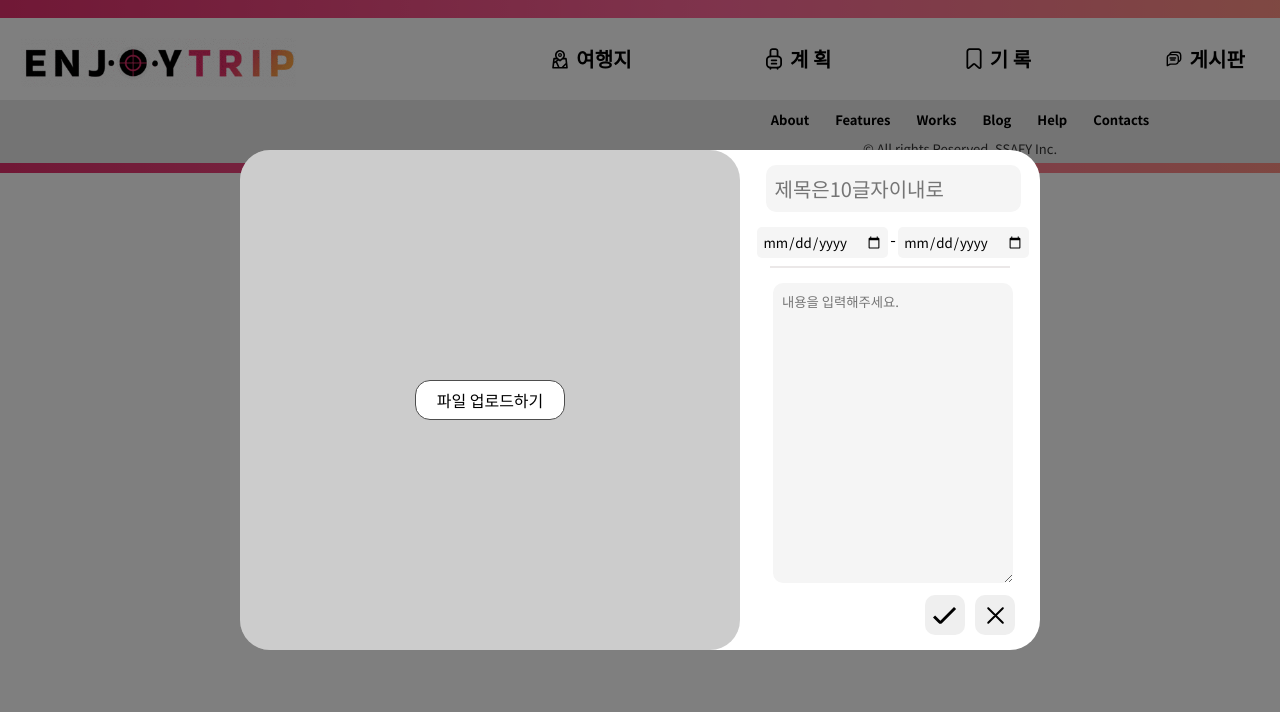
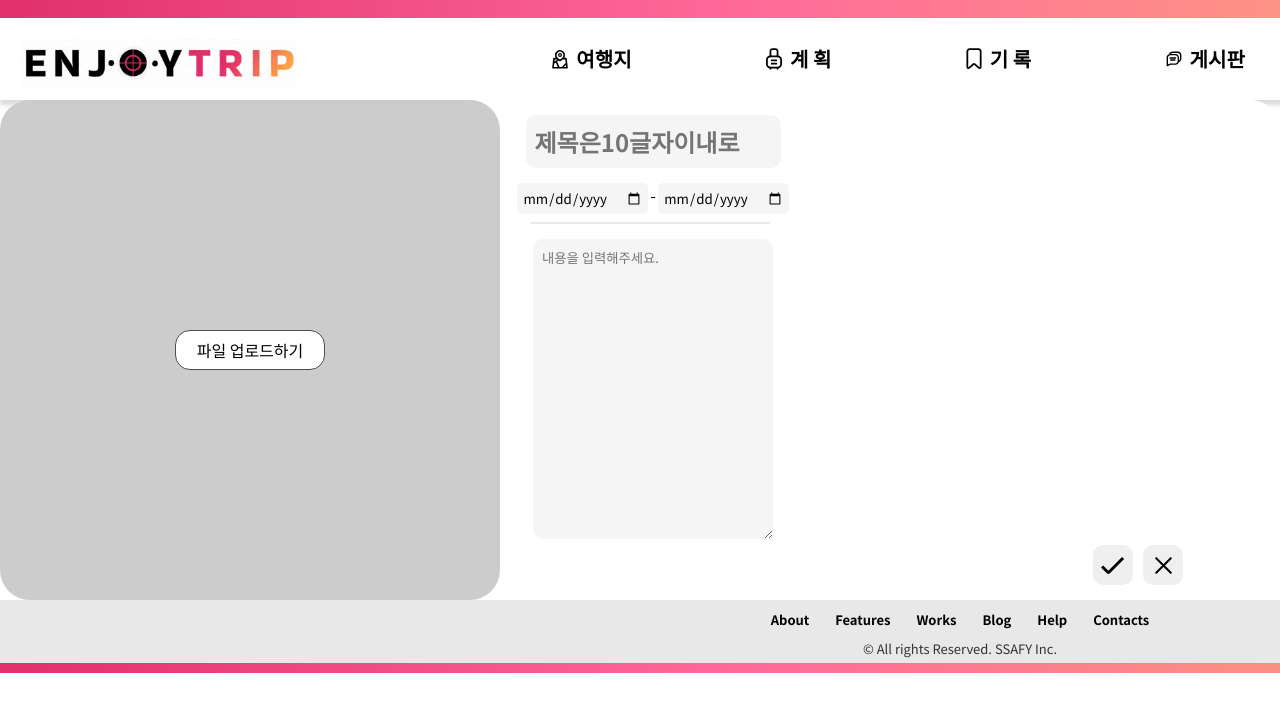
Before and after one commit to SSAFY9-CLASS6-Team7/Enjoy_Trip_Team7, a Vue app in the folder frontend/: page /history/create in a window 1280 px wide. Shown: the top 712 px of the page. Built offline with nearby package versions, Linux system fonts and the light colour scheme.

Commit message:
Fix : 모달 관련 컴포넌트 구조 변경

```diff
--- a/frontend/src/components/history/HistoryCreate.vue
+++ b/frontend/src/components/history/HistoryCreate.vue
@@ -1,6 +1,4 @@
 <template>
-  <div class="modal">
-    <div class="overlay" @click="emitCreateModalOff"></div>
   <div class="modal-card">
     <div class="img-area">
       <label for="file">
@@ -56,10 +54,9 @@
         <button class="createBtn" @click="checkValue">
           <img class="create-btn-vector" src="@/assets/common/check_icon_black.svg" />
         </button>
-          <button class="cancelBtn" @click="emitCreateModalOff">
+        <button class="cancelBtn" @click="emitModalOff">
           <img class="cancel-btn-vector" src="@/assets/common/x_icon.svg" />
         </button>
-        </div>
       </div>
     </div>
   </div>
@@ -81,9 +78,11 @@ export default {
   },
   props: {},
   methods: {
-    emitCreateModalOff() {
-      this.$emit('setCreateModal', false);
+    //모달창을 닫기
+    emitModalOff() {
+      this.$emit('emitModalOff');
     },
+    //파일 입력 관련한 체크 진행하기
     fileChange: function (e) {
       const files = e.target.files;
       let validation = true;
@@ -91,17 +90,17 @@ export default {
 
       if (files.length > 5) {
         validation = false;
-        message = `파일은 다섯 개만 등록 가능합니다.`;
+        message = `파일은 다섯 개만 등록 가능합니다. `;
       }
 
       for (let i = 0; i < files.length; i++) {
         if (files[i].size > 1024 * 1024 * 25) {
-          message = `${message} 파일은 용량은 25MB 이하만 가능합니다.`;
+          message = `${message} 파일은 용량은 25MB 이하만 가능합니다. `;
           validation = false;
         }
 
         if (files[i].type.indexOf('image') < 0) {
-          message = `${message} 이미지 파일만 업로드 가능합니다.`;
+          message = `${message} 이미지 파일만 업로드 가능합니다. `;
           validation = false;
         }
       }
@@ -113,7 +112,7 @@ export default {
         alert(message);
       }
     },
-    // 인풋 적절한지 체크
+    // 파일 외의 인풋이 적절한지 체크
     checkValue() {
       let isAllValid = false;
 
@@ -127,7 +126,7 @@ export default {
         alert('입력을 확인해주세요!');
       }
     },
-    //기록 등록
+    //기록 등록 진행하기
     async createHistory() {
       let f = new FormData();
       f.append('title', this.title);
@@ -136,12 +135,13 @@ export default {
       f.append('endDay', this.endDay);
       let tempFiles = this.files;
 
-      for (let j = 0; j < tempFiles.length; j++) {
-        f.append('files', tempFiles[j]);
+      for (let c = 0; c < tempFiles.length; c++) {
+        f.append('files', tempFiles[c]);
       }
 
       await axios.post(`http://43.201.218.74/history`, f);
-      this.emitCreateModalOff();
+      this.$emit('emitNeedToUpdate');
+      this.emitModalOff();
     },
   },
 };
@@ -151,31 +151,13 @@ export default {
 input,
 textarea {
   font-family: 'Noto Sans KR', sans-serif;
-}
-
-.modal,
-.overlay {
-  width: 100%;
-  height: 100%;
-  position: fixed;
-  left: 0;
-  top: 0;
-  display: flex;
-  align-items: center;
-  justify-content: center;
-  z-index: 10;
-}
-
-.overlay {
-  opacity: 0.5;
-  background-color: black;
+  font-weight: 400;
 }
 
 .modal-card {
   position: relative;
   border-radius: 30px;
   background-color: white;
-  z-index: 11;
   display: flex;
 }
 
@@ -224,6 +206,8 @@ textarea {
   border: none;
   border-radius: 10px;
   background-color: #f5f5f5;
+  font-size: 1.5em;
+  font-weight: bold;
 }
 
 .date-area {
```
Lines whose indentation alone changed are shown as unchanged.
